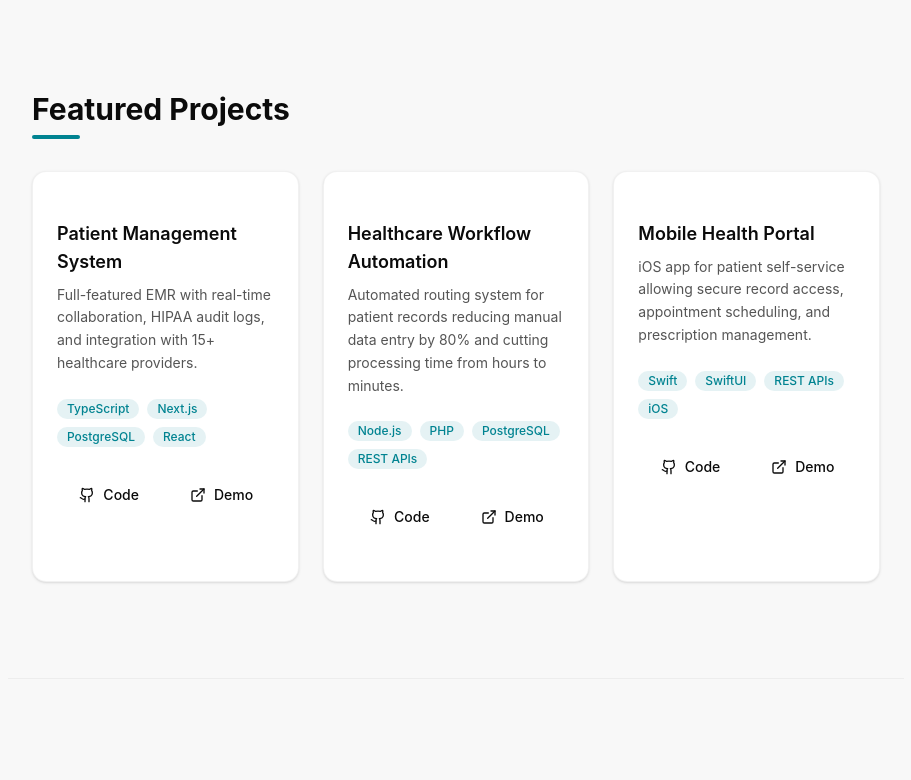
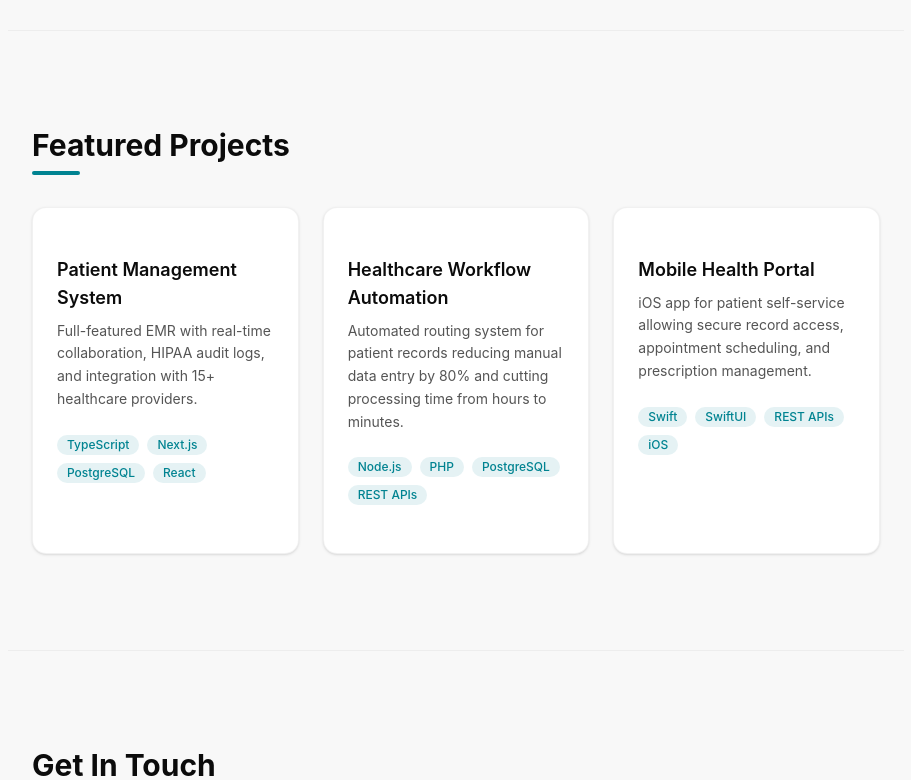
Before and after one commit to mariomondev/mariomon.dev, a Next.js app: page / in a window 1280 px wide. Shown: the part 1943-2723 px from the top of the page, without its empty margins (184-1095 px from the left). Built offline with nearby package versions, Linux system fonts and the light colour scheme.

Commit message:
feat: add a new note in the hero section indicating the portfolio is under construction; remove GitHub and demo links from project descriptions in the projects section

```diff
--- a/components/sections/hero-section.tsx
+++ b/components/sections/hero-section.tsx
@@ -10,6 +10,9 @@ export function HeroSection() {
         </h1>
         <p className="text-lg text-muted-foreground sm:text-xl">
           Building healthcare software that doesn&apos;t break at 2am
+        </p>
+        <p className="text-sm text-accent/80 italic pt-2">
+          Portfolio under construction
         </p>
       </div>
 
--- a/components/sections/projects-section.tsx
+++ b/components/sections/projects-section.tsx
@@ -1,6 +1,4 @@
-import { Button } from "@/components/ui/button";
 import { Card } from "@/components/ui/card";
-import { GithubIcon, ExternalLinkIcon } from "lucide-react";
 
 export function ProjectsSection() {
   const projects = [
@@ -9,24 +7,18 @@ export function ProjectsSection() {
       description:
         "Full-featured EMR with real-time collaboration, HIPAA audit logs, and integration with 15+ healthcare providers.",
       tech: ["TypeScript", "Next.js", "PostgreSQL", "React"],
-      github: "https://github.com/mariomondev",
-      demo: "https://example.com",
     },
     {
       title: "Healthcare Workflow Automation",
       description:
         "Automated routing system for patient records reducing manual data entry by 80% and cutting processing time from hours to minutes.",
       tech: ["Node.js", "PHP", "PostgreSQL", "REST APIs"],
-      github: "https://github.com/mariomondev",
-      demo: "https://example.com",
     },
     {
       title: "Mobile Health Portal",
       description:
         "iOS app for patient self-service allowing secure record access, appointment scheduling, and prescription management.",
       tech: ["Swift", "SwiftUI", "REST APIs", "iOS"],
-      github: "https://github.com/mariomondev",
-      demo: "https://example.com",
     },
   ];
 
@@ -66,31 +58,6 @@ export function ProjectsSection() {
                     </span>
                   ))}
                 </div>
-
-                <div className="flex gap-2 pt-4">
-                  <Button asChild variant="ghost" size="sm" className="flex-1">
-                    <a
-                      href={project.github}
-                      target="_blank"
-                      rel="noopener noreferrer"
-                      className="flex items-center justify-center gap-2"
-                    >
-                      <GithubIcon className="h-4 w-4" />
-                      <span className="hidden sm:inline">Code</span>
-                    </a>
-                  </Button>
-                  <Button asChild variant="ghost" size="sm" className="flex-1">
-                    <a
-                      href={project.demo}
-                      target="_blank"
-                      rel="noopener noreferrer"
-                      className="flex items-center justify-center gap-2"
-                    >
-                      <ExternalLinkIcon className="h-4 w-4" />
-                      <span className="hidden sm:inline">Demo</span>
-                    </a>
-                  </Button>
-                </div>
               </div>
             </Card>
           ))}
```
